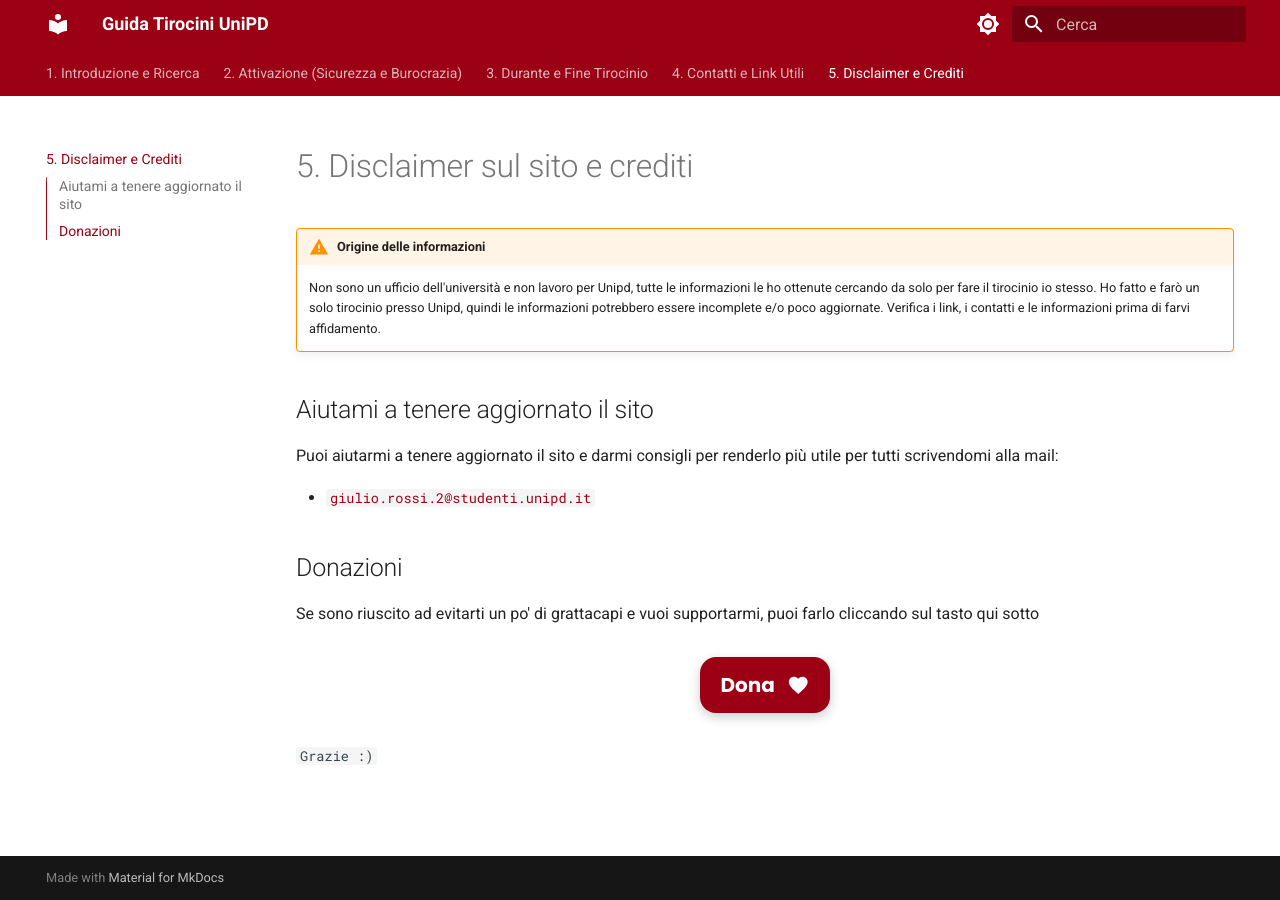
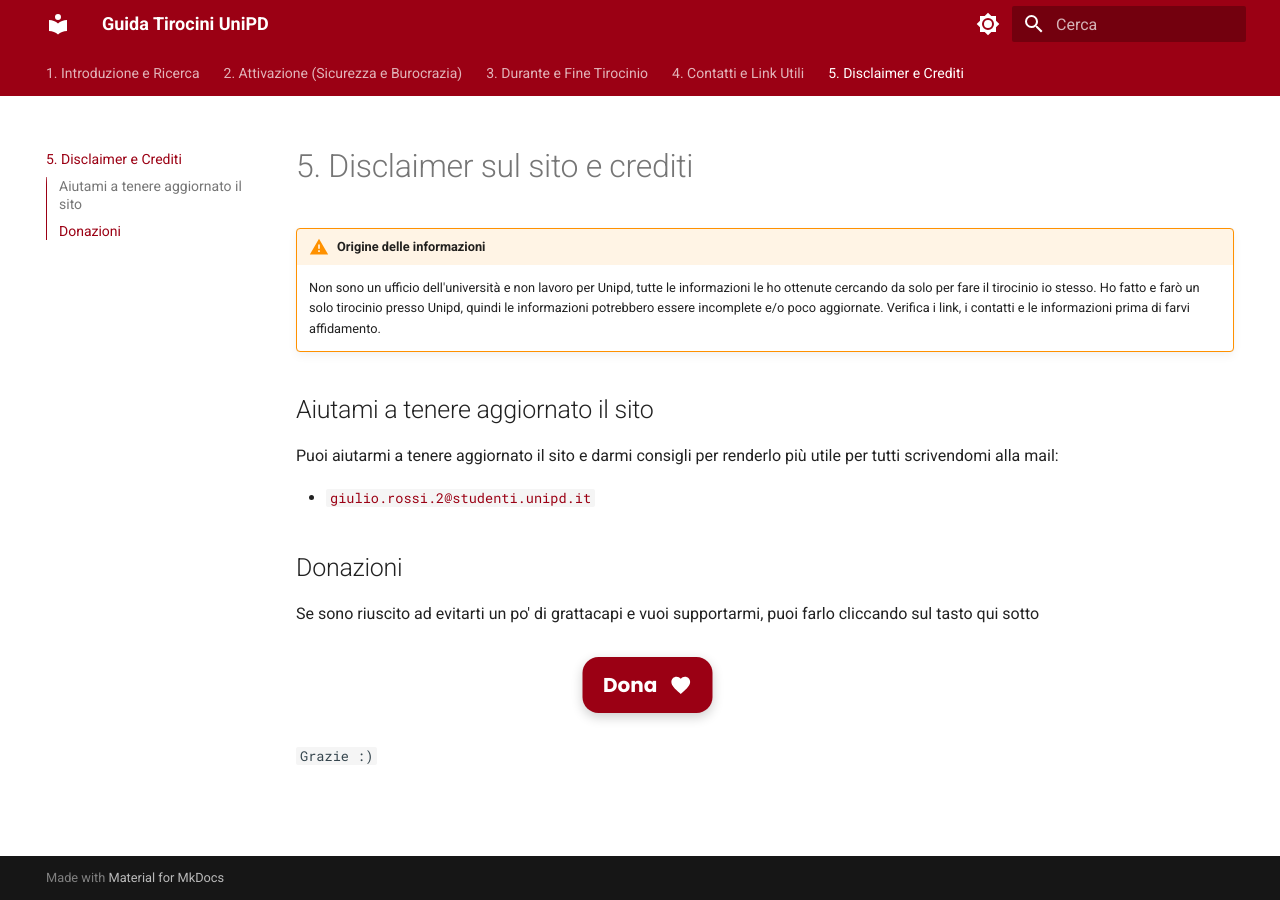
Before and after one commit to giuliorossi23/guida-tirocini-unipd, an MkDocs documentation site: the page built from docs/crediti.md, in a window 1280 px wide. Built offline with MkDocs 1.6.1 and Material for MkDocs 9.7.7, drawn with Linux system fonts in a browser that asks for light colours.

Commit message:
Aggiornamento dona

```diff
--- a/docs/stylesheets/extra.css
+++ b/docs/stylesheets/extra.css
@@ -164,3 +164,16 @@
   outline: 3px solid #9b0014 !important;
   outline-offset: 3px;
 }
+
+/* =========================================
+   CENTRATURA AL CENTRO DELLO SCHERMO (VIEWPORT)
+   Compensa l'ingombro della barra laterale sinistra su desktop
+   ========================================= */
+@media screen and (min-width: 76.25em) {
+  .md-typeset .cta-button,
+  .md-typeset .btn-unipd,
+  .cta-button,
+  .btn-unipd {
+    transform: translateX(-5.875rem);
+  }
+}
```
